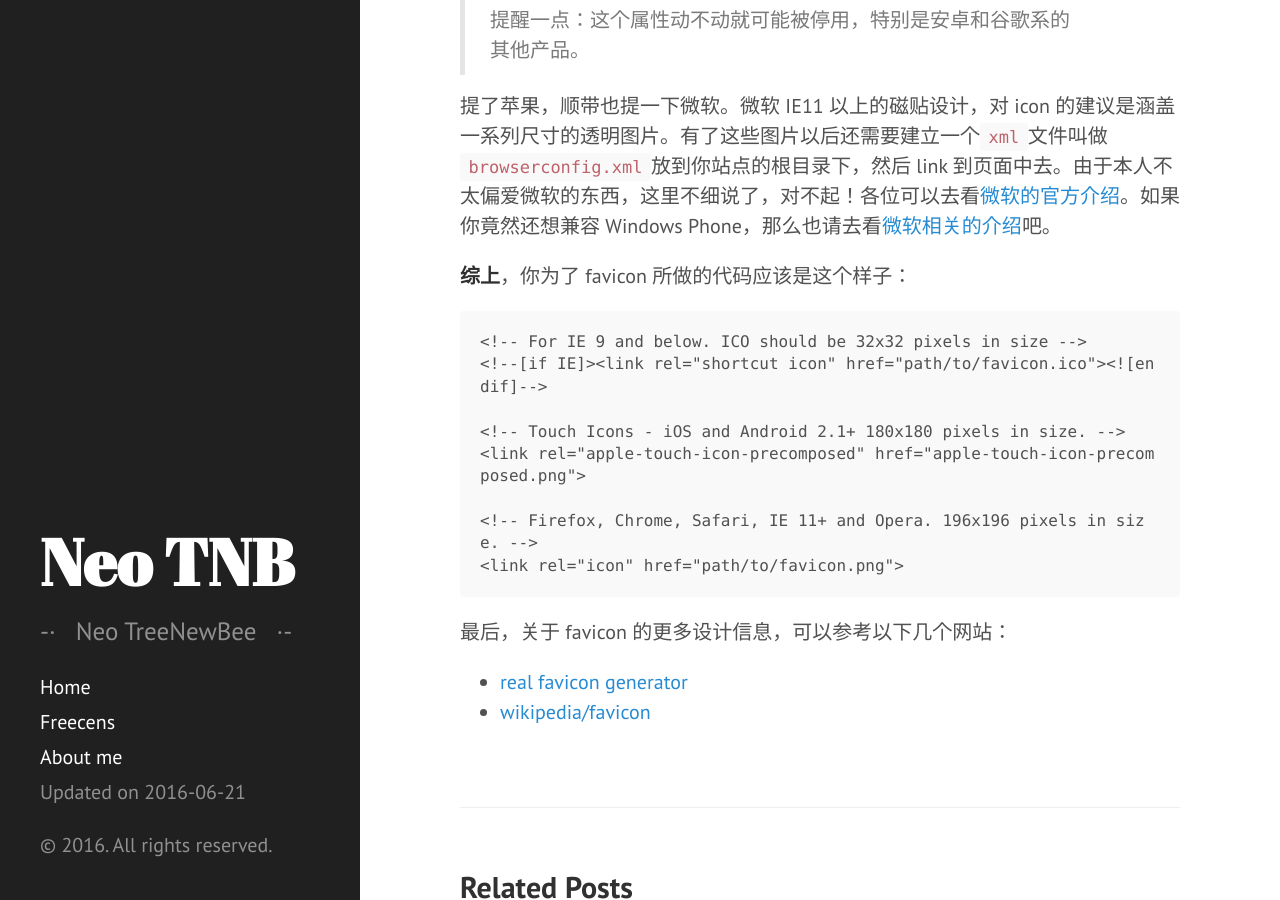
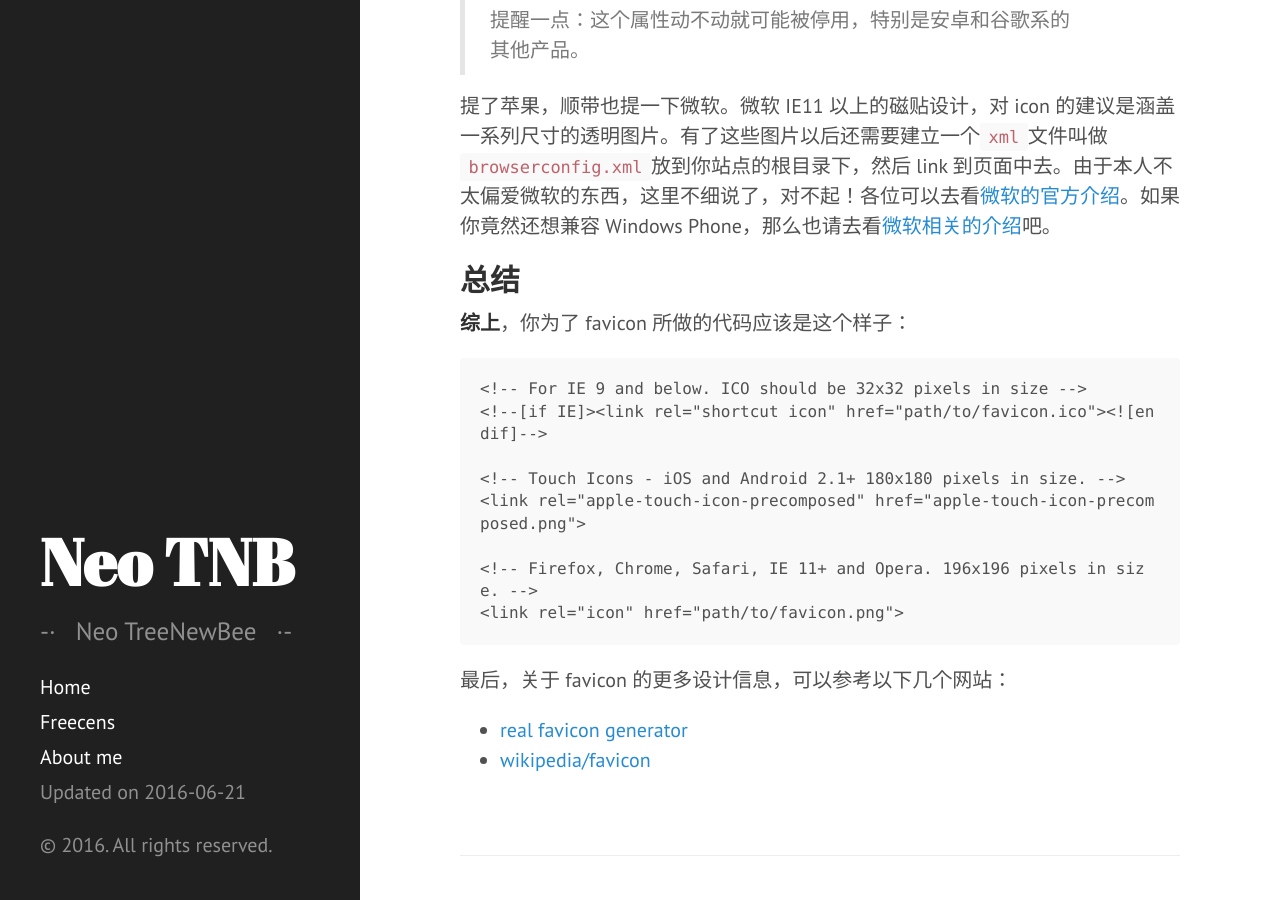
Before and after one commit to jiazhewang/neoTNB, a Jekyll site: the page built from _posts/2016-06-21-favicon那些事儿.md, in a window 1280 px wide and 900 px high, scrolled down 4667 px. Built offline with Jekyll 4.4.1, drawn with Linux system fonts in a browser that asks for light colours.

Commit message:
update source

```diff
--- a/_posts/2016-06-21-favicon那些事儿.md
+++ b/_posts/2016-06-21-favicon那些事儿.md
@@ -97,6 +97,9 @@ favicon 是网站设计和开发中最基础的环节之一，是所有 UI 设
 
 提了苹果，顺带也提一下微软。微软 IE11 以上的磁贴设计，对 icon 的建议是涵盖一系列尺寸的透明图片。有了这些图片以后还需要建立一个`xml`文件叫做`browserconfig.xml`放到你站点的根目录下，然后 link 到页面中去。由于本人不太偏爱微软的东西，这里不细说了，对不起！各位可以去看[微软的官方介绍](http://msdn.microsoft.com/en-us/library/ie/dn455106%28v=vs.85%29.aspx)。如果你竟然还想兼容 Windows Phone，那么也请去看[微软相关的介绍](http://blogs.windows.com/windows_phone/b/wpdev/archive/2012/10/19/creating-a-custom-tile-to-link-to-your-website.aspx)吧。
 
+
+## 总结
+
 **综上**，你为了 favicon 所做的代码应该是这个样子：
 
     <!-- For IE 9 and below. ICO should be 32x32 pixels in size -->
```
Also changed, not shown: 2 other files.
